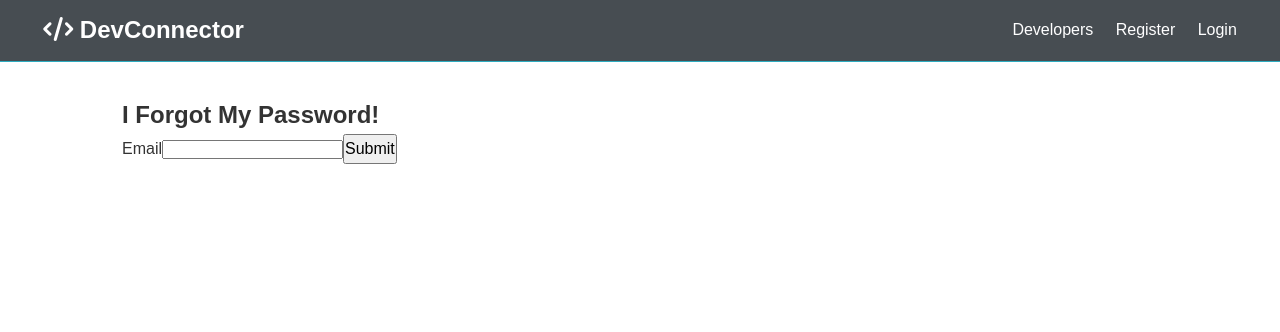
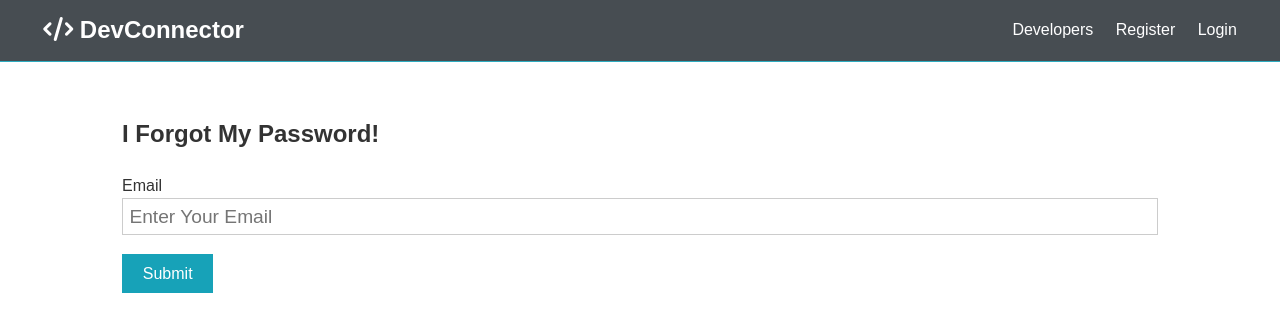
Before and after one commit to Tyler-Ouellette/SocialMediaSite, a React (Create React App) app in the folder client/: page /forgot in a window 1280 px wide. Shown: the top 332 px of the page. Built offline with nearby package versions, Linux system fonts and the light colour scheme; no server answers; the HTML template or start-up script is replaced by a standard one.

Commit message:
action, reducer, type, func started

```diff
--- a/client/src/actions/auth.js
+++ b/client/src/actions/auth.js
@@ -8,7 +8,8 @@ import {
     LOGIN_SUCCESS,
     LOGIN_FAIL,
     LOGOUT,
-  CLEAR_PROFILE
+    CLEAR_PROFILE,
+    FORGOT_PASS,
 } from './types';
 import setAuthToken from '../utils/setAuthToken';
 
@@ -23,11 +24,11 @@ export const loadUser = () => async dispatch => {
 
         dispatch({
             type: USER_LOADED,
-      payload: res.data
+            payload: res.data,
         });
     } catch (err) {
         dispatch({
-      type: AUTH_ERROR
+            type: AUTH_ERROR,
         });
     }
 };
@@ -36,8 +37,8 @@ export const loadUser = () => async dispatch => {
 export const register = ({ name, email, password }) => async dispatch => {
     const config = {
         headers: {
-      'Content-Type': 'application/json'
-    }
+            'Content-Type': 'application/json',
+        },
     };
 
     const body = JSON.stringify({ name, email, password });
@@ -47,7 +48,7 @@ export const register = ({ name, email, password }) => async dispatch => {
 
         dispatch({
             type: REGISTER_SUCCESS,
-      payload: res.data
+            payload: res.data,
         });
 
         dispatch(loadUser());
@@ -59,7 +60,7 @@ export const register = ({ name, email, password }) => async dispatch => {
         }
 
         dispatch({
-      type: REGISTER_FAIL
+            type: REGISTER_FAIL,
         });
     }
 };
@@ -68,8 +69,8 @@ export const register = ({ name, email, password }) => async dispatch => {
 export const login = (email, password) => async dispatch => {
     const config = {
         headers: {
-      'Content-Type': 'application/json'
-    }
+            'Content-Type': 'application/json',
+        },
     };
 
     const body = JSON.stringify({ email, password });
@@ -79,7 +80,7 @@ export const login = (email, password) => async dispatch => {
 
         dispatch({
             type: LOGIN_SUCCESS,
-      payload: res.data
+            payload: res.data,
         });
 
         dispatch(loadUser());
@@ -91,7 +92,7 @@ export const login = (email, password) => async dispatch => {
         }
 
         dispatch({
-      type: LOGIN_FAIL
+            type: LOGIN_FAIL,
         });
     }
 };
@@ -101,3 +102,7 @@ export const logout = () => dispatch => {
     dispatch({ type: CLEAR_PROFILE });
     dispatch({ type: LOGOUT });
 };
+
+export const forgotPass = email => dispatch => {
+    dispatch({ type: FORGOT_PASS });
+};
--- a/client/src/actions/types.js
+++ b/client/src/actions/types.js
@@ -22,3 +22,4 @@ export const DELETE_POST = 'DELETE_POST';
 export const ADD_POST = 'ADD_POST';
 export const ADD_COMMENT = 'ADD_COMMENT';
 export const REMOVE_COMMENT = 'REMOVE_COMMENT';
+export const FORGOT_PASS = 'FORGOT_PASS';
--- a/client/src/components/auth/ForgotPassword.js
+++ b/client/src/components/auth/ForgotPassword.js
@@ -1,20 +1,48 @@
-import React from 'react';
-// import PropTypes from 'prop-types';
+import React, { Fragment, useState } from 'react';
 import { connect } from 'react-redux';
+import PropTypes from 'prop-types';
+import { forgotPass } from '../../actions/auth';
 
-const ForgotPassword = () => {
+const ForgotPassword = ({ forgotPass }) => {
+    const [formData, setFormData] = useState({
+        email: '',
+    });
+
+    const { email } = formData;
+
+    const onChange = e => setFormData({ ...formData, [e.target.name]: e.target.value });
+
+    const onSubmit = async e => {
+        e.preventDefault();
+        forgotPass(email);
+    };
+
     return (
-        <form action="/account/forgot" method="POST">
-            <h2>I Forgot My Password!</h2>
-            <label for="email">Email</label>
-            <input type="email" name="email" />
-            <button type="submit" value="Send a Reset">
-                Submit
-            </button>
-        </form>
+        <Fragment>
+            <form className="form" onSubmit={e => onSubmit(e)}>
+                <div className="form-group">
+                    <h2>I Forgot My Password!</h2>
+                </div>
+                <div className="form-group">
+                    <label for="email">Email</label>
+                    <input
+                        type="email"
+                        name="email"
+                        placeholder="Enter Your Email"
+                        onChange={e => onChange(e)}
+                        required
+                    />
+                </div>
+                <button type="submit" value="Send a Reset" className="btn btn-primary">
+                    Submit
+                </button>
+            </form>
+        </Fragment>
     );
 };
 
-// ForgotPassword.propTypes = {};
+ForgotPassword.propTypes = {
+    forgotPass: PropTypes.func.isRequired,
+};
 
-export default connect()(ForgotPassword);
+export default connect(null, { forgotPass })(ForgotPassword);
--- a/client/src/reducers/auth.js
+++ b/client/src/reducers/auth.js
@@ -6,14 +6,15 @@ import {
     LOGIN_SUCCESS,
     LOGIN_FAIL,
     LOGOUT,
-  ACCOUNT_DELETED
+    ACCOUNT_DELETED,
+    FORGOT_PASS,
 } from '../actions/types';
 
 const initialState = {
     token: localStorage.getItem('token'),
     isAuthenticated: null,
     loading: true,
-  user: null
+    user: null,
 };
 
 export default function(state = initialState, action) {
@@ -25,7 +26,7 @@ export default function(state = initialState, action) {
                 ...state,
                 isAuthenticated: true,
                 loading: false,
-        user: payload
+                user: payload,
             };
         case REGISTER_SUCCESS:
         case LOGIN_SUCCESS:
@@ -34,9 +35,10 @@ export default function(state = initialState, action) {
                 ...state,
                 ...payload,
                 isAuthenticated: true,
-        loading: false
+                loading: false,
             };
         case REGISTER_FAIL:
+        case FORGOT_PASS:
         case AUTH_ERROR:
         case LOGIN_FAIL:
         case LOGOUT:
@@ -46,7 +48,7 @@ export default function(state = initialState, action) {
                 ...state,
                 token: null,
                 isAuthenticated: false,
-        loading: false
+                loading: false,
             };
         default:
             return state;
```
Also changed, not shown: 2 other files (tests, documents, lock files or other folders). Lines whose indentation alone changed are shown as unchanged.
